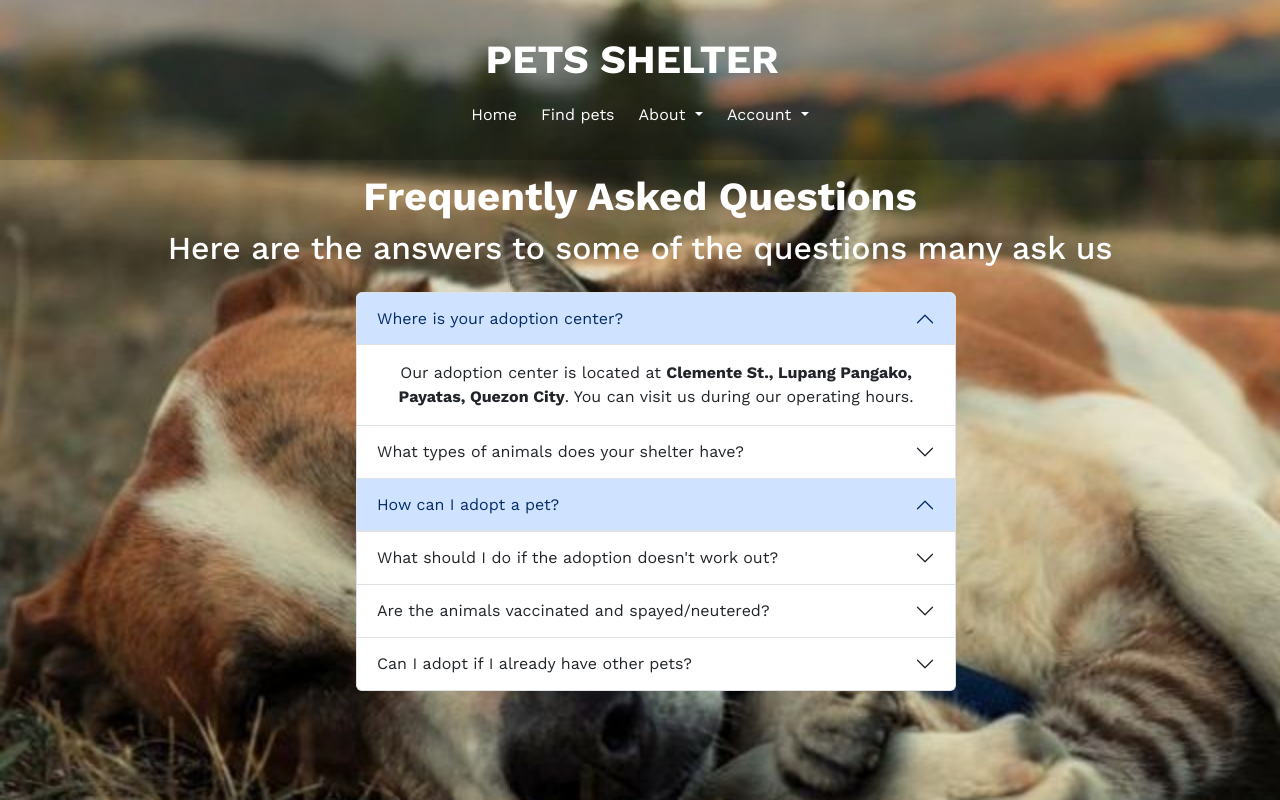
After one commit to jmarkst/pet-shelter, a Flask app: page /faq in a window 1280 px wide. The commit adds this page. Run offline with Flask 3, Linux system fonts and the light colour scheme; parts of the project's set-up code (start-up, migrations or seed data) failed here and were passed over.

Commit message:
`feat: updated app.py, instance/comments.db, static/heroes.css, static/main.js, static/styles.css with various changes`

```diff
--- a/app.py
+++ b/app.py
@@ -68,11 +68,23 @@ with app.app_context():
 
 @app.route('/')
 def home():
-    return render_template("main.html")
+    return render_template("/_new/landing.html")
 
-@app.route('/eligibility')
+@app.route('/resources')
+def resources():
+    return render_template("/_new/resources.html")
+
+@app.route('/faq')
+def faq():
+    return render_template("/_new/faq.html")
+
+@app.route('/find-pet')
 def eligibility():
-    return render_template("taketest.html")
+    return render_template("/_new/find-pet.html")
+
+@app.route('/find-ai')
+def findAi():
+    return render_template("/_new/find-ai.html")
 
 @app.route('/search')
 def search():
--- a/static/heroes.css
+++ b/static/heroes.css
@@ -9,3 +9,7 @@
 @media (min-width: 992px) {
   .rounded-lg-3 { border-radius: .3rem; }
 }
+
+.test {
+
+}
--- a/static/main.js
+++ b/static/main.js
@@ -1,3 +1,26 @@
+const questionsJSON = `[
+  {"cat": "Income", "question": "Describe your income", "choices": ["low", "mid", "high"]},
+  {"cat": "Cleanliness", "question": "Can you provide a clean environment?", "choices": ["yes", "no"]},
+  {"cat": "Adoption", "question": "To whom will the pet be?", "choices": ["me", "others"]},
+  {"cat": "Pets", "question": "Do you have pets?", "choices": ["yes", "no"]},
+  {"cat": "Pets", "question": "How many?", "choices": ["one", "two", "many", "none"]},
+  {"cat": "Place", "question": "Do you have the place for the pet?", "choices": ["yes", "no"]},
+  {"cat": "Restrictions", "question": "Does your place have restrictions for pets?", "choices": ["yes", "no"]}
+]`;
+
+const questionsJSONPets = `[
+  {"cat": "Pet", "question": "Select a pet", "choices": ["dog", "cat"]},
+  {"cat": "Age", "question": "Select an age", "choices": ["1 months", "2 months", "3 months", "6 months", "1 years", "2 years", "3 years", "4 years", "5 years"]},
+  {"cat": "Sex", "question": "Select a sex", "choices": ["male", "female"]},
+  {"cat": "Size", "question": "Select a size", "choices": ["small", "medium", "large"]},
+  {"cat": "Color", "question": "Select a color", "choices": ["Brown and white", "Brown", "White", "Black", "Mocha", "Black and white"]},
+  {"cat": "Color", "question": "Select a color", "choices": ["Tri-color", "Black and white", "White and orange", "White and gray", "White", "Brown and gray"]}
+]`;
+
+const questions = JSON.parse(questionsJSON); // Convert JSON string to object
+let currentIndex = 0;
+let userAnswers = [];
+
 document.addEventListener('DOMContentLoaded', () => {
 
     // Get all "navbar-burger" elements
@@ -18,4 +41,306 @@ document.addEventListener('DOMContentLoaded', () => {
       });
     });
 
+    document.querySelectorAll('.fade-in').forEach(e => {
+      e.classList.add('active');
+    });
+
   });
+
+  function test() {
+    const card = document.getElementById("test-card");
+    const cardHead = document.getElementById("test-card-header");
+    const cardBody = document.getElementById("test-card-body");
+    card.classList.remove("circularcard");
+    card.classList.add("boxcard");
+    cardHead.style.display = "none";
+    cardBody.classList.toggle("hidden");
+    showQuestion()
+  }
+
+  function findAi() {
+    const card = document.getElementById("test-card");
+    const cardHead = document.getElementById("test-card-header");
+    const cardBody = document.getElementById("test-card-body");
+    card.classList.remove("circularcard");
+    card.classList.add("boxcard");
+    cardHead.style.display = "none";
+    cardBody.classList.toggle("hidden");
+    showQuestionPets()
+  }
+
+  function showQuestionPets() {
+    questions = JSON.parse(questionsJSONPets)
+    if (currentIndex >= questions.length) {
+        submitAnswersPets();
+        return;
+    }
+
+    const questionCat = document.getElementById("question-cat");
+    const questionText = document.getElementById("question-ask");
+    const choicesContainer = document.getElementById("test-choices");
+
+    const currentQuestion = questions[currentIndex];
+    questionCat.textContent = currentQuestion.cat;
+    questionText.textContent = currentQuestion.question;
+    choicesContainer.innerHTML = ""; // Clear previous choices
+
+    currentQuestion.choices.forEach((choice) => {
+        const button = document.createElement("button");
+        button.textContent = choice;
+        button.classList.add("btn", "btn-warning", "fade-in", "fw-bold", "p-3", "w-100");
+        button.addEventListener("click", () => {
+            userAnswers.push({ question: currentQuestion.question, answer: choice });
+            currentIndex++;
+            showQuestionPets();
+        });
+        choicesContainer.appendChild(button);
+        button.classList.add("active");
+    });
+}
+
+  function showQuestion() {
+    if (currentIndex >= questions.length) {
+        submitAnswers();
+        return;
+    }
+
+    const questionCat = document.getElementById("question-cat");
+    const questionText = document.getElementById("question-ask");
+    const choicesContainer = document.getElementById("test-choices");
+
+    const currentQuestion = questions[currentIndex];
+    questionCat.textContent = currentQuestion.cat;
+    questionText.textContent = currentQuestion.question;
+    choicesContainer.innerHTML = ""; // Clear previous choices
+
+    currentQuestion.choices.forEach((choice) => {
+        const button = document.createElement("button");
+        button.textContent = choice;
+        button.classList.add("btn", "btn-warning", "fade-in", "fw-bold", "p-3", "w-100");
+        button.addEventListener("click", () => {
+            userAnswers.push({ question: currentQuestion.question, answer: choice });
+            currentIndex++;
+            showQuestion();
+        });
+        choicesContainer.appendChild(button);
+        button.classList.add("active");
+    });
+}
+
+function submitAnswers() {
+  const card = document.getElementById("test-card");
+  const choicesContainer = document.getElementById("test-choices");
+  const questionCat = document.getElementById("question-cat");
+  const questionText = document.getElementById("question-ask");
+  const proceed = document.getElementById("proceedBtn");
+
+  // Lowercase all user answers
+  let finance = userAnswers[0].answer
+  let clean = userAnswers[1].answer
+  let adopt = userAnswers[2].answer
+  let has_pets = userAnswers[3].answer
+  let pets = userAnswers[4].answer
+  let environment = userAnswers[5].answer
+  let restrictions = userAnswers[6].answer
+
+  let answers = {}
+  answers["finance"] = finance
+  answers["clean"] = clean
+  answers["adopt"] = adopt
+  answers["has_pets"] = has_pets
+  answers["pets"] = pets
+  answers["environment"] = environment
+  answers["restrictions"] = restrictions
+
+  console.log(JSON.stringify(answers))
+
+
+  fetch("/owner", {
+    method: "POST",
+    headers: { "Content-Type": "application/json" },
+    body: JSON.stringify({
+      finance: finance,
+      clean: clean,
+      adopt: adopt,
+      has_pets: has_pets,
+      pets: pets,
+      environment: environment,
+      restrictions: restrictions
+    })
+  })
+    .then(response => response.json())
+    .then(data => {
+
+      card.classList.remove("circularcard");
+      choicesContainer.classList.toggle("hidden");
+
+      console.log(data.verdict)
+      switch (data.verdict) {
+        case "yes":
+          card.style.border = "5px green solid";
+          card.style.borderRadius = "20px";
+          card.classList.add('circularcardsuccess');
+          questionCat.textContent = "Congratulations";
+          questionCat.style.fontSize = "30px";
+          questionText.textContent = "You are eligible for pet adoption!";
+          proceed.classList.toggle("hidden");
+          break;
+        case "maybe":
+          card.style.border = "5px gold solid";
+          card.style.borderRadius = "20px";
+          card.classList.add('circularcard');
+          questionCat.textContent = "Hmm...";
+          questionCat.style.fontSize = "30px";
+          questionText.textContent = "Ask our staff for additional checks, and input the code below to proceed";
+          proceed.classList.toggle("hidden");
+          break;
+        case "no":
+          card.style.border = "5px red solid";
+          card.style.borderRadius = "20px";
+          card.classList.add('circularcardfailed');
+          questionCat.textContent = "Sorry";
+          questionCat.style.fontSize = "30px";
+          questionText.textContent = "It seems that you are not eligible for now.";
+          break;
+      }
+
+    })
+    .catch(error => {
+      console.error("Error:", error);
+      resultText.textContent = "Something went wrong.";
+    })
+}
+
+function submitAnswersPets() {
+  // Lowercase all user answers
+  let pet = userAnswers[0].answer
+  let age = userAnswers[1].answer
+  let sex = userAnswers[2].answer
+  let size = userAnswers[3].answer
+  let color = userAnswers[4].answer
+
+  let answers = {}
+  answers["pet"] = pet
+  answers["age"] = age
+  answers["sex"] = sex
+  answers["size"] = size
+  answers["color"] = color
+
+  console.log(JSON.stringify(answers))
+  const questionCat = document.getElementById("question-cat");
+  const questionText = document.getElementById("question-ask");
+  const choicesContainer = document.getElementById("test-choices");
+  const card = document.getElementById("test-card-body");
+  card.classList.toggle("hidden");
+
+
+  fetch("/pet", {
+    method: "POST",
+    headers: { "Content-Type": "application/json" },
+    body: JSON.stringify({
+      want_pet: pet,
+      want_age: age,
+      want_sex: sex,
+      want_size: size,
+      want_color: color,
+      number: 10
+    })
+  })
+    .then(response => response.json())
+    .then(data => {
+      let indices = {}
+      if (data.selected_indices.length == 0) {
+        indices = data.selected_indices
+        noresultsDiv.classList.remove("is-hidden");
+      } else {
+        indices = data.selected_indices
+        fetch("/db")
+          .then(response => response.json())
+          .then(text => {
+            console.log(text)
+            db = text
+            skeleton.classList.add("is-hidden")
+
+            let indices = data.selected_indices;
+            let keys = ["pet", "age", "sex", "size", "color"]
+            for (let i = 0; i < Object.keys(data.selected_indices).length; i++) {
+              const levelDiv = document.createElement('div');
+              levelDiv.className = 'card has-background-white';
+              console.log(indices[i])
+              console.log(db[indices[i]])
+              let pet = db[indices[i]]
+
+              const cardImage = document.createElement("div");
+              cardImage.classList.add("card-image");
+
+              const figure = document.createElement("figure");
+              figure.classList.add("image", "is-4by3");
+
+              const img = document.createElement("img");
+              img.src = `/pics/${indices[i]}` || "https://bulma.io/assets/images/placeholders/1280x960.png";
+              img.alt = `Image of ${pet.name || "Unknown"}`;
+
+              // Append image to figure, then to cardImage
+              figure.appendChild(img);
+              cardImage.appendChild(figure);
+
+              const cardContent = document.createElement("div");
+              cardContent.classList.add("card-content");
+
+              // Create media section
+              const media = document.createElement("div");
+              media.classList.add("media");
+
+              const mediaContent = document.createElement("div");
+              mediaContent.classList.add("media-content");
+
+              const title = document.createElement("p");
+              title.classList.add("title", "is-4");
+              title.textContent = `Candidate #${i + 1}`;
+
+              const subtitle = document.createElement("p");
+              subtitle.classList.add("subtitle", "is-6");
+              subtitle.textContent = `${pet.pet || "Unknown"} | ${pet.color || ""} | ${pet.age || "Unknown"} | ${pet.sex || ""} | ${pet.size || ""}`;
+
+              // Append title and subtitle to media content
+              mediaContent.appendChild(title);
+              mediaContent.appendChild(subtitle);
+              media.appendChild(mediaContent);
+
+              // Create button section
+              const content = document.createElement("div");
+              content.classList.add("content");
+
+              const button = document.createElement("a");
+              button.classList.add("button", "is-large", "is-primary");
+              button.href = `/info?id=${indices[i]}`;
+              button.textContent = `Check ${pet.sex == "male" ? "him": "her"}`;
+
+              // Append button to content
+              content.appendChild(button);
+
+              // Assemble card components
+              cardContent.appendChild(media);
+              cardContent.appendChild(content);
+
+              levelDiv.appendChild(cardImage)
+              levelDiv.appendChild(cardContent)
+
+              candidates.appendChild(levelDiv);
+            }
+        })
+      }
+
+
+    })
+    .catch(error => {
+      console.error("Error:", error);
+      resultText.textContent = "Something went wrong.";
+    })
+    .finally(() => {
+      quizScreen.classList.add("is-hidden");
+      resultsDiv.classList.remove("is-hidden");
+
+    });
+}
--- a/static/styles.css
+++ b/static/styles.css
@@ -1,3 +1,74 @@
 * {
-    font-family: "Lexend";
+    font-family: "Work Sans" !important;
 }
+
+.fade-in {
+    opacity: 0;
+    transform: translateY(50px);
+    transition: all 1s ease-out;
+}
+
+.active {
+    opacity: 1;
+    transform: translateY(0);
+}
+
+.circularcard {
+    height: 600px;
+    width: 600px;
+    padding: 20px;
+    border-radius: 50%;
+    text-align: center;
+    display: flex;
+    flex-direction: column;
+    align-items: center;
+    justify-content: center;
+    background-color: rgba(1,1,1,0.3);
+    color: white !important;
+    border: 5px gold solid;
+}
+
+.circularcardsuccess {
+    height: 600px;
+    width: 600px;
+    border-radius: 50%;
+    text-align: center;
+    display: flex;
+    flex-direction: column;
+    align-items: center;
+    justify-content: center;
+    background-color: rgba(0,128,0, 0.3);
+    color: white !important;
+    border: 5px green solid;
+}
+
+.circularcardfailed {
+    height: 600px;
+    width: 600px;
+    border-radius: 50%;
+    text-align: center;
+    display: flex;
+    flex-direction: column;
+    align-items: center;
+    justify-content: center;
+    background-color: rgba(128,0,0, 0.3);
+    color: white !important;
+    border: 5px red solid;
+}
+
+.boxcard {
+    height: auto;
+    width: 600px;
+    text-align: center;
+    display: flex;
+    flex-direction: column;
+    align-items: center;
+    justify-content: center;
+    background-color: rgba(1,1,1,0.3);
+    color: white !important;
+    border: 5px gold solid;
+}
+
+.hidden {
+    display: none !important;
+}
--- /dev/null
+++ b/templates/_new/components/header.html
@@ -0,0 +1,39 @@
+<nav class="navbar fixed-top navbar-expand-lg bg-body-tertiary" style="background: rgba(1,1,1,0.2) !important; z-index: 1; height: 20vh;">
+    <div class="container-fluid d-flex flex-column text-white">
+      <a class="navbar-brand fs-1 text-white" href="/"><b>PETS SHELTER</b></a>
+      <button class="navbar-toggler" type="button" data-bs-toggle="collapse" data-bs-target="#navbarSupportedContent" aria-controls="navbarSupportedContent" aria-expanded="false" aria-label="Toggle navigation">
+        <span class="navbar-toggler-icon"></span>
+      </button>
+      <div class="collapse navbar-collapse" id="navbarSupportedContent">
+        <ul class="navbar-nav me-auto mb-2 mb-lg-0 d-flex gap-2 text-white">
+          <li class="nav-item">
+            <a class="nav-link active text-white" aria-current="page" href="/">Home</a>
+          </li>
+          <li class="nav-item">
+            <a class="nav-link text-white" href="#">Find pets</a>
+          </li>
+          <li class="nav-item dropdown">
+            <a class="nav-link dropdown-toggle text-white" href="#" role="button" data-bs-toggle="dropdown" aria-expanded="false">
+              About
+            </a>
+            <ul class="dropdown-menu">
+              <li><a class="dropdown-item" href="/faq">FAQ</a></li>
+              <li><a class="dropdown-item" href="/resources">Resources</a></li>
+              <li><a class="dropdown-item" href="/contact">Contact</a></li>
+            </ul>
+            </li>
+            <li class="nav-item dropdown">
+              <a class="nav-link dropdown-toggle text-white" href="#" role="button" data-bs-toggle="dropdown" aria-expanded="false">
+                Account
+              </a>
+              <ul class="dropdown-menu">
+                <li><a class="dropdown-item" href="/login">Login</a></li>
+                <li><a class="dropdown-item" href="/register">Create an account</a></li>
+              </ul>
+              </li>
+        </ul>
+        <form class="d-flex gap-3" role="search">
+            </form>
+      </div>
+    </div>
+  </nav>
--- /dev/null
+++ b/templates/_new/faq.html
@@ -0,0 +1,111 @@
+<!DOCTYPE html>
+<!--[if lt IE 7]>      <html class="no-js lt-ie9 lt-ie8 lt-ie7"> <![endif]-->
+<!--[if IE 7]>         <html class="no-js lt-ie9 lt-ie8"> <![endif]-->
+<!--[if IE 8]>         <html class="no-js lt-ie9"> <![endif]-->
+<!--[if gt IE 8]>      <html class="no-js"> <!--<![endif]-->
+<html>
+    <head>
+        <meta charset="utf-8">
+        <meta http-equiv="X-UA-Compatible" content="IE=edge">
+        <title>Pets Shelter - Find your ideal pet!</title>
+        <meta name="description" content="">
+        <meta name="viewport" content="width=device-width, initial-scale=1">
+        <link rel="preconnect" href="https://fonts.googleapis.com">
+        <link rel="preconnect" href="https://fonts.gstatic.com" crossorigin>
+        <link href="https://fonts.googleapis.com/css2?family=Work+Sans:ital,wght@0,100..900;1,100..900&display=swap" rel="stylesheet">
+        <link href="https://cdn.jsdelivr.net/npm/bootstrap@5.3.3/dist/css/bootstrap.min.css" rel="stylesheet" integrity="sha384-QWTKZyjpPEjISv5WaRU9OFeRpok6YctnYmDr5pNlyT2bRjXh0JMhjY6hW+ALEwIH" crossorigin="anonymous">
+        <link href={{ url_for('static',filename='styles.css')}} rel="stylesheet">
+    </head>
+    <body>
+        {% include "_new/components/header.html" %}
+        <section class="text-white text-center d-flex align-items-center justify-content-center " style="height: 100vh; background: url({{url_for("static", filename="pics/Background.png")}}) no-repeat center center; background-size: 100%; backdrop-filter: blur(10px); background-attachment: fixed; padding-top: 10vh !important;">
+            <div class="d-flex flex-column">
+                <div class="d-flex flex-column">
+                    <h1 class="fs-1 fw-bold fade-in">Frequently Asked Questions</h1>
+                    <h2 class="fs-2 fade-in">Here are the answers to some of the questions many ask us</h2>
+                </div>
+                <div class="d-flex flex-column gap-3 container-fluid align-items-center justify-content-center m-3">
+                    <div class="accordion fade-in" style="max-width: 600px; width: 100%; transition-delay: 0.3s" id="accordionExample">
+                        <div class="accordion-item">
+                          <h2 class="accordion-header">
+                            <button class="accordion-button" type="button" data-bs-toggle="collapse" data-bs-target="#collapseOne" aria-expanded="true" aria-controls="collapseOne">
+                                Where is your adoption center?
+                            </button>
+                          </h2>
+                          <div id="collapseOne" class="accordion-collapse collapse show" data-bs-parent="#accordionExample">
+                            <div class="accordion-body">
+                                Our adoption center is located at <strong>Clemente St., Lupang Pangako, Payatas, Quezon City</strong>. You can visit us during our operating hours.
+                            </div>
+                          </div>
+                        </div>
+                        <div class="accordion-item">
+                          <h2 class="accordion-header">
+                            <button class="accordion-button collapsed" type="button" data-bs-toggle="collapse" data-bs-target="#collapseTwo" aria-expanded="false" aria-controls="collapseTwo">
+                              What types of animals does your shelter have?
+                            </button>
+                          </h2>
+                          <div id="collapseTwo" class="accordion-collapse collapse" data-bs-parent="#accordionExample">
+                            <div class="accordion-body">
+                                We have a wide variety of <b>dogs and cats</b>.
+                            </div>
+                          </div>
+                        </div>
+                        <div class="accordion-item">
+                            <h2 class="accordion-header">
+                              <button class="accordion-button" type="button" data-bs-toggle="collapse" data-bs-target="#collapseThree" aria-expanded="true" aria-controls="collapseFour">
+                                  How can I adopt a pet?
+                              </button>
+                            </h2>
+                            <div id="collapseThree" class="accordion-collapse collapse" data-bs-parent="#accordionExample">
+                              <div class="accordion-body">
+                                To adopt, simply <b>browse</b> our available animals, <b>take a test</b> to see if you are eligible, and schedule a meet-and-greet. Our team will guide you through the process.
+                                </div>
+                            </div>
+                          </div>
+                          <div class="accordion-item">
+                            <h2 class="accordion-header">
+                              <button class="accordion-button collapsed" type="button" data-bs-toggle="collapse" data-bs-target="#collapseFour" aria-expanded="false" aria-controls="collapseFour">
+                                What should I do if the adoption doesn't work out?
+                              </button>
+                            </h2>
+                            <div id="collapseFour" class="accordion-collapse collapse" data-bs-parent="#accordionExample">
+                              <div class="accordion-body">
+                                If you experience difficulties, <b>please contact us</b>. We can offer support or discuss alternative solutions, including returning the pet under certain conditions.
+                              </div>
+                            </div>
+                          </div>
+                          <div class="accordion-item">
+                            <h2 class="accordion-header">
+                              <button class="accordion-button collapsed" type="button" data-bs-toggle="collapse" data-bs-target="#collapseFive" aria-expanded="false" aria-controls="collapseFive">
+                                Are the animals vaccinated and spayed/neutered?
+                              </button>
+                            </h2>
+                            <div id="collapseFive" class="accordion-collapse collapse" data-bs-parent="#accordionExample">
+                              <div class="accordion-body">
+                                <b>Yes, all our animals are vaccinated and spayed/neutered</b> before adoption unless they are too young, in which case we provide guidance on future procedures.
+                                </div>
+                            </div>
+                          </div>
+                          <div class="accordion-item">
+                            <h2 class="accordion-header">
+                              <button class="accordion-button collapsed" type="button" data-bs-toggle="collapse" data-bs-target="#collapseSix" aria-expanded="false" aria-controls="collapseSix">
+                                Can I adopt if I already have other pets?
+                              </button>
+                            </h2>
+                            <div id="collapseSix" class="accordion-collapse collapse" data-bs-parent="#accordionExample">
+                              <div class="accordion-body">
+                                <b>Yes!</b> We will help you introduce your new pet to your current ones to ensure a smooth transition.
+                                </div/
+                            </div>
+                          </div>
+                        </div>
+                      </div>
+                    </div>
+
+            </div>
+        </section>
+        <script src={{url_for('static',filename='main.js')}}></script>
+        <script src="https://cdn.jsdelivr.net/npm/@popperjs/core@2.9.2/dist/umd/popper.min.js" integrity="sha384-IQsoLXl5PILFhosVNubq5LC7Qb9DXgDA9i+tQ8Zj3iwWAwPtgFTxbJ8NT4GN1R8p" crossorigin="anonymous"></script>
+        <script src="https://cdn.jsdelivr.net/npm/bootstrap@5.3.3/dist/js/bootstrap.bundle.min.js" integrity="sha384-YvpcrYf0tY3lHB60NNkmXc5s9fDVZLESaAA55NDzOxhy9GkcIdslK1eN7N6jIeHz" crossorigin="anonymous"></script>
+    </body>
+</html>
```
Also changed, not shown: templates/_new/find-ai.html (added, +45 -0 lines), templates/_new/find-pet.html (added, +45 -0 lines), templates/_new/landing.html (added, +35 -0 lines), templates/_new/resources.html (added, +31 -0 lines), instance/comments.db, static/pics/Background.png (added).
